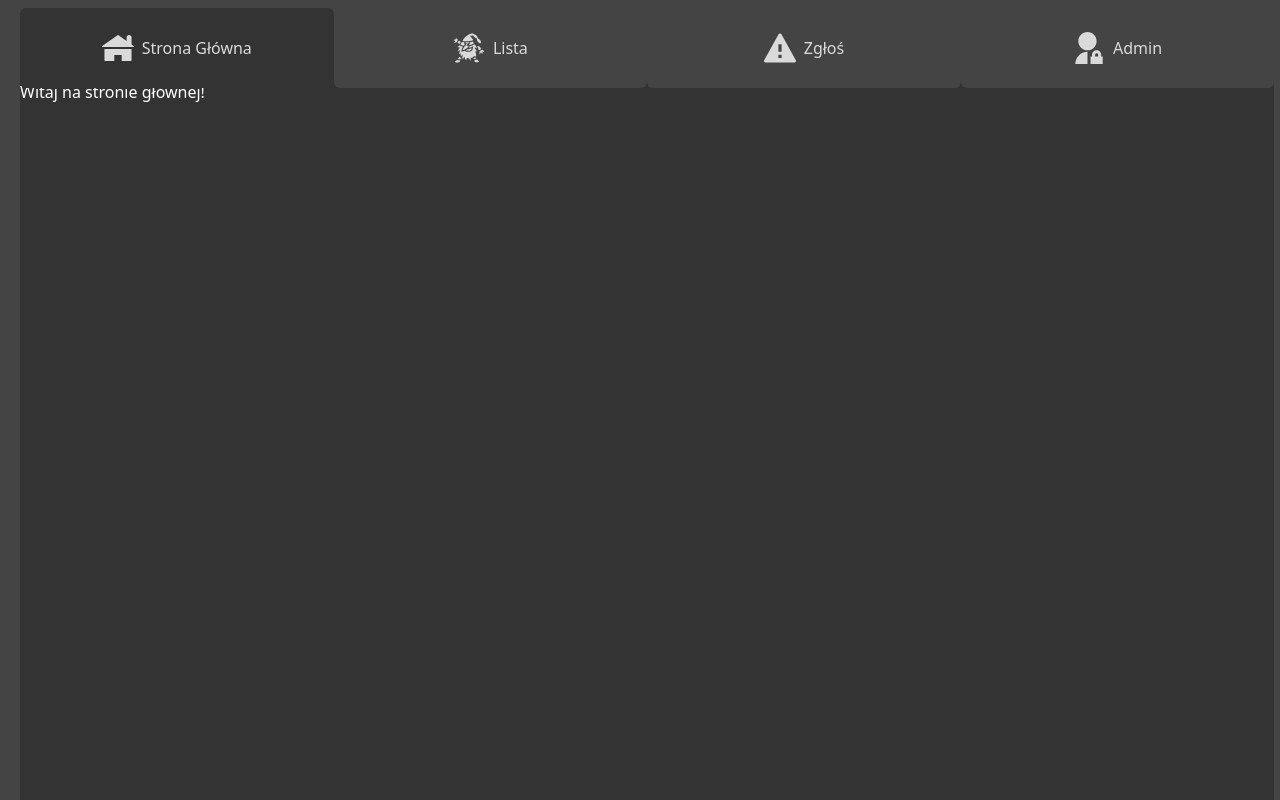
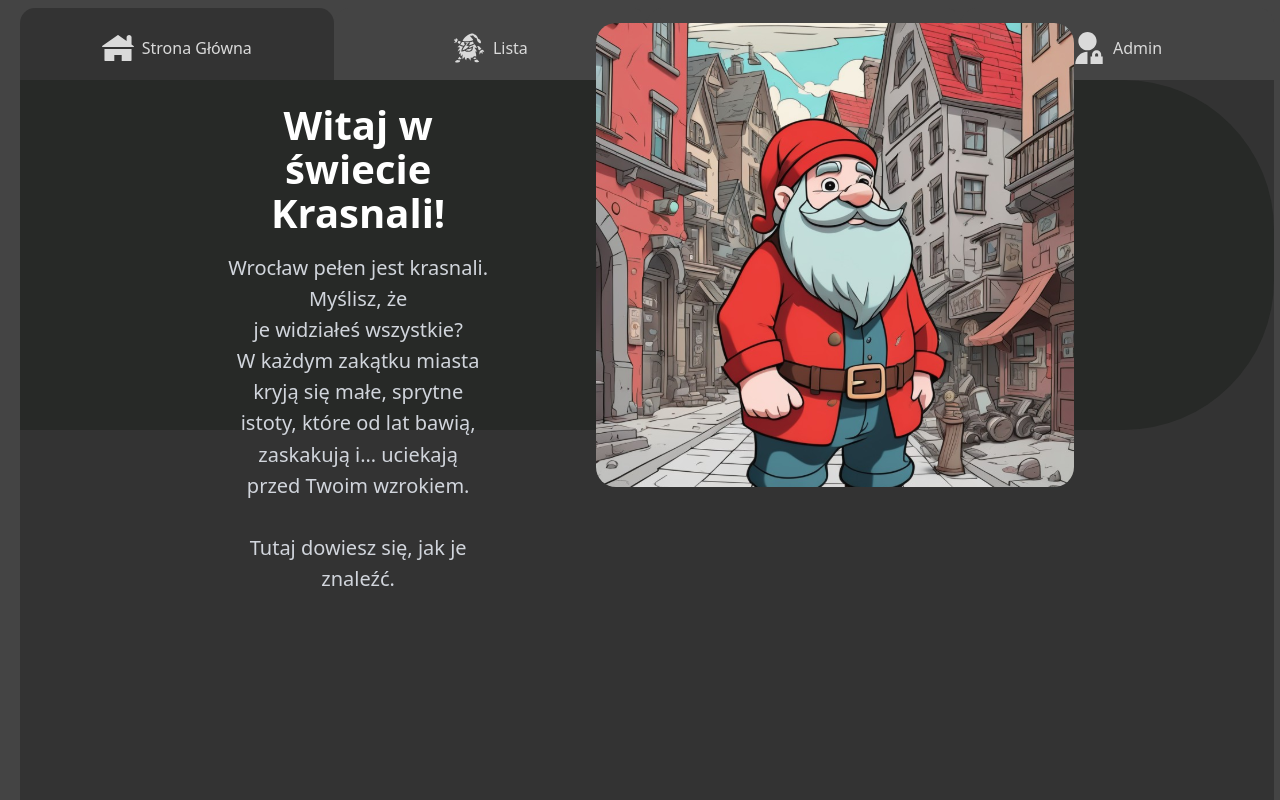
Before and after one commit to Newbies-Workplace/gnome-app, a React (Vite) app in the folder apps/gnome-web/: page / in a window 1280 px wide. Shown: the top 800 px of the page. Built offline with nearby package versions, Linux system fonts and the light colour scheme.

Commit message:
feat: homePage

```diff
--- a/apps/gnome-web/src/components/Navbar.tsx
+++ b/apps/gnome-web/src/components/Navbar.tsx
@@ -27,7 +27,7 @@ const Navbar = () => {
             <section
               key={index}
               className={cn(
-                `w-full h-full flex justify-center items-center bg-[#444] text-[#dadada] rounded-md`,
+                `w-full h-full flex justify-center items-center bg-[#444] text-[#dadada] rounded-t-[15px]`,
                 `${
                   isActive ||
                   (
--- a/apps/gnome-web/src/pages/HomePage.tsx
+++ b/apps/gnome-web/src/pages/HomePage.tsx
@@ -4,11 +4,31 @@ export const HomePage = () => {
   return (
     <div>
       <Navbar />
-      <div className="ml-5 bg-[#333] w-49/50 h-1800 rounded-br-[350px] rounded-bl-[350px] absolute top-20  transform -z-1">
-        <h1>Witaj na stronie głównej!</h1>
+      <div className="ml-5 bg-[#333] w-[98%] h-[1800px] rounded-br-[350px] rounded-bl-[350px] absolute top-20 z-0">
+        <div className="bg-[#272927] w-[100%] h-[350px] rounded-r-[150px] absolute z-1 flex flex-col justify-center items-start px-50 text-center">
+          <div className="flex flex-row text-lg text-gray-300 text-[20px] ">
+            <div>
+              <p className="text-4xl font-bold text-white mb-4 mt-20 text-[40px]">
+                Witaj w świecie Krasnali!
+              </p>
+              Wrocław pełen jest krasnali. Myślisz, że <br />
+              je widziałeś wszystkie?
+              <br />W każdym zakątku miasta kryją się małe, sprytne
+              <br />
+              istoty, które od lat bawią, zaskakują i… uciekają
+              <br />
+              przed Twoim wzrokiem. <br />
+              <br />
+              Tutaj dowiesz się, jak je znaleźć.
+            </div>
+            <img
+              src="../src/images/Red_gnome.svg"
+              alt="Red gnome"
+              className="rounded-[20px] ml-25"
+            />
+          </div>
+        </div>
       </div>
-      {/* <div className="bg-[#6B2826] w-50 h-50 rounded-full text-center justify-center mt-30 ml-20">hahaha</div> */}
-      {/* <div className="bg-[#213844] w-30 h-30 rounded-full text-center justify-center -mt-60 ml-10">hahaha</div> */}
     </div>
   );
 };
```
Also changed, not shown: apps/gnome-web/src/images/Red_gnome.svg (added).
